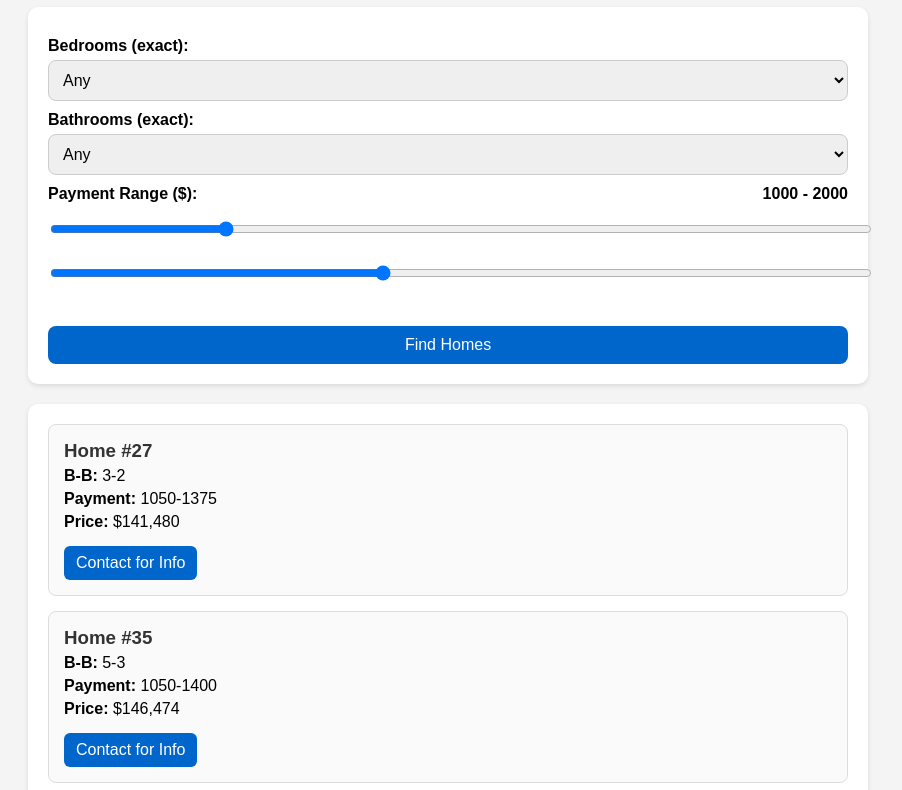
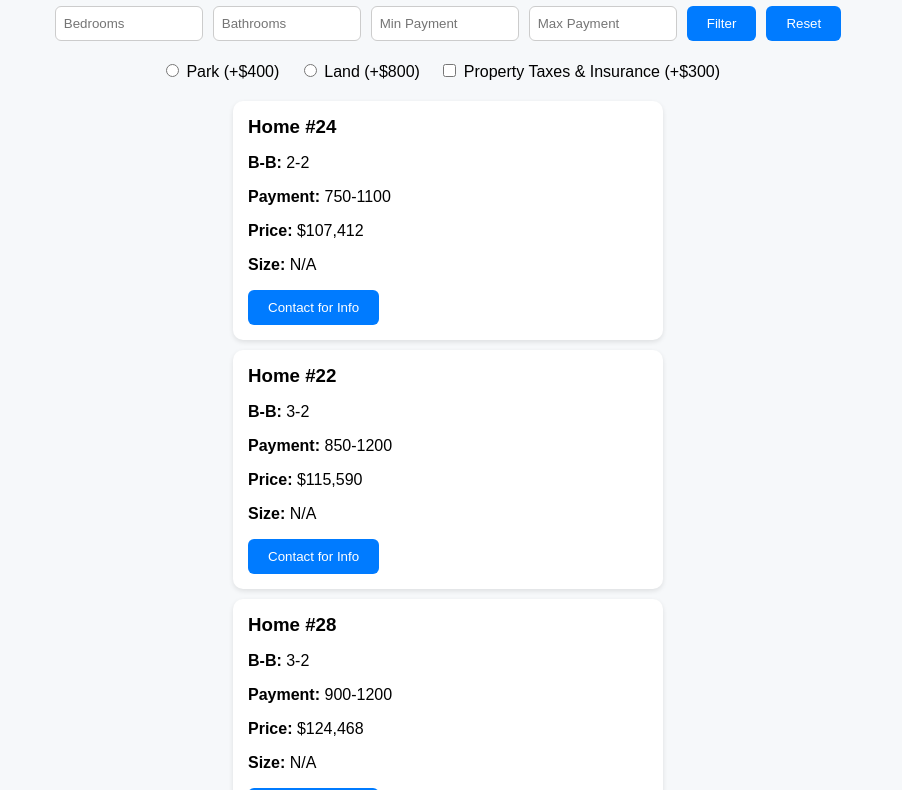
Before and after one commit to FiestaHomes/home-selector, a plain HTML site: page index.html in a window 1280 px wide. Shown: the part 94-884 px from the top of the page, without its empty margins (192-1094 px from the left). Drawn offline with Linux system fonts and the light colour scheme.

Commit message:
Update index.html

```diff
--- a/index.html
+++ b/index.html
@@ -3,61 +3,81 @@
 <head>
   <meta charset="UTF-8">
   <meta name="viewport" content="width=device-width, initial-scale=1.0">
-<title>Fiesta Homes Selector</title>
+  <title>Fiesta Homes Finder</title>
   <style>
-body { font-family: Arial, sans-serif; background: #f4f4f4; margin:0; padding:20px; }
-h1 { text-align: center; color: #2b2b2b; }
-.filter-section, .results { background: white; border-radius: 10px; padding: 20px; box-shadow: 0 2px 5px rgba(0,0,0,0.1); max-width: 800px; margin: 20px auto; }
-label { display: block; margin: 10px 0 5px; font-weight: bold; }
-select, input, button { width: 100%; padding: 10px; border-radius: 8px; border: 1px solid #ccc; font-size:16px; }
-button { background: #0066cc; color:white; border:none; cursor:pointer; margin-top: 15px; }
-button:hover { background: #004c99; }
-.home-card { background: #fafafa; border-radius: 8px; padding: 15px; margin-bottom: 15px; border: 1px solid #ddd; }
-.home-card h3 { margin: 0; color: #333; }
-.home-card p { margin: 5px 0; }
-.contact-btn { display:inline-block; margin-top:10px; padding:8px 12px; background:#0066cc; color:white; border-radius:6px; text-decoration:none; }
-.contact-btn:hover { background:#004c99; }
-.slider-container { margin-bottom: 15px; }
-.slider-label { display:flex; justify-content:space-between; }
+    body {
+      font-family: Arial, sans-serif;
+      background: #f6f8fa;
+      margin: 0;
+      padding: 20px;
+    }
+    h1 {
+      text-align: center;
+    }
+    .filters {
+      display: flex;
+      flex-wrap: wrap;
+      gap: 10px;
+      justify-content: center;
+      margin-bottom: 20px;
+    }
+    input[type="number"] {
+      padding: 8px;
+      border: 1px solid #ccc;
+      border-radius: 6px;
+      width: 130px;
+    }
+    button {
+      padding: 10px 20px;
+      background: #007bff;
+      color: white;
+      border: none;
+      border-radius: 6px;
+      cursor: pointer;
+    }
+    button:hover {
+      background: #0056b3;
+    }
+    .home-card {
+      background: white;
+      border-radius: 10px;
+      padding: 15px;
+      box-shadow: 0 2px 5px rgba(0,0,0,0.1);
+      margin-bottom: 10px;
+      max-width: 400px;
+      margin: 10px auto;
+    }
+    .home-card h3 {
+      margin: 0 0 5px;
+    }
+    .checkboxes {
+      text-align: center;
+      margin-bottom: 20px;
+    }
+    .checkboxes label {
+      margin-right: 15px;
+    }
   </style>
 </head>
 <body>
+  <h1>Fiesta Homes Finder</h1>
 
-<h1>🏡 Fiesta Homes Selector</h1>
-
-<div class="filter-section">
-<label>Bedrooms (exact):</label>
-<select id="bedrooms">
-<option value="">Any</option>
-<option value="2">2</option>
-<option value="3">3</option>
-<option value="4">4</option>
-<option value="5">5</option>
-</select>
-
-<label>Bathrooms (exact):</label>
-<select id="bathrooms">
-<option value="">Any</option>
-<option value="1">1</option>
-<option value="2">2</option>
-<option value="3">3</option>
-</select>
-
-<div class="slider-container">
-  <label class="slider-label">
-    <span>Payment Range ($):</span>
-    <span id="payment-display">1000 - 2000</span>
-  </label>
-  <input type="range" id="payment-min" min="0" max="5000" value="1000" step="50">
-  <input type="range" id="payment-max" min="0" max="5000" value="2000" step="50">
+  <div class="filters">
+    <input type="number" id="bedrooms" placeholder="Bedrooms">
+    <input type="number" id="bathrooms" placeholder="Bathrooms">
+    <input type="number" id="minPayment" placeholder="Min Payment">
+    <input type="number" id="maxPayment" placeholder="Max Payment">
+    <button onclick="filterHomes()">Filter</button>
+    <button onclick="resetFilters()">Reset</button>
   </div>
 
-<button onclick="filterHomes()">Find Homes</button>
+  <div class="checkboxes">
+    <label><input type="radio" name="placement" id="park" value="400" onchange="filterHomes()"> Park (+$400)</label>
+    <label><input type="radio" name="placement" id="land" value="800" onchange="filterHomes()"> Land (+$800)</label>
+    <label><input type="checkbox" id="taxes" value="300" onchange="filterHomes()"> Property Taxes & Insurance (+$300)</label>
   </div>
 
-<div class="results" id="results">
-<p>Use the filters above to see matching homes.</p>
-</div>
+  <div id="results"></div>
 
   <script>
     let homes = [];
@@ -67,71 +87,73 @@ fetch('homes.json')
       .then(response => response.json())
       .then(data => {
         homes = data;
-    filterHomes(); // Show all homes initially
+        displayHomes(homes);
       })
-  .catch(err => console.error("Error loading homes.json:", err));
-
-// Slider display update
-const paymentMin = document.getElementById("payment-min");
-const paymentMax = document.getElementById("payment-max");
-const paymentDisplay = document.getElementById("payment-display");
-
-function updatePaymentDisplay() {
-  let minVal = parseInt(paymentMin.value);
-  let maxVal = parseInt(paymentMax.value);
-  if(minVal > maxVal) [minVal, maxVal] = [maxVal, minVal];
-  paymentDisplay.textContent = `${minVal} - ${maxVal}`;
-}
-
-paymentMin.addEventListener("input", updatePaymentDisplay);
-paymentMax.addEventListener("input", updatePaymentDisplay);
+      .catch(error => console.error('Error loading homes:', error));
 
     function filterHomes() {
-  const beds = document.getElementById("bedrooms").value;
-  const baths = document.getElementById("bathrooms").value;
-  let minPayment = parseInt(paymentMin.value);
-  let maxPayment = parseInt(paymentMax.value);
-  if(minPayment > maxPayment) [minPayment, maxPayment] = [maxPayment, minPayment];
+      const beds = parseInt(document.getElementById('bedrooms').value) || null;
+      const baths = parseInt(document.getElementById('bathrooms').value) || null;
+      let minPayment = parseInt(document.getElementById('minPayment').value) || 0;
+      let maxPayment = parseInt(document.getElementById('maxPayment').value) || Infinity;
+
+      // Add-ons
+      const parkAdd = document.getElementById('park').checked ? 400 : 0;
+      const landAdd = document.getElementById('land').checked ? 800 : 0;
+      const taxesAdd = document.getElementById('taxes').checked ? 300 : 0;
+
+      minPayment += parkAdd + landAdd + taxesAdd;
+      maxPayment += parkAdd + landAdd + taxesAdd;
 
       const filtered = homes.filter(h => {
-    // Bedrooms filter (exact)
-    let matchBeds = !beds || h.bedrooms === parseInt(beds);
-    // Bathrooms filter (exact)
-    let matchBaths = !baths || h.bathrooms === parseInt(baths);
+        const matchBeds = !beds || h.bedrooms === beds;
+        const matchBaths = !baths || h.bathrooms === baths;
 
-    // STRICT Payment filter: home must be fully within the selected range
-    const [homeMin, homeMax] = h.payment.split("-").map(x => parseInt(x.replace(/[$,]/g,'').trim()));
-    let matchPayment = homeMin >= minPayment && homeMax <= maxPayment;
+        const [homeMin, homeMax] = h.payment.split('-').map(x => parseInt(x.trim()));
+        const matchPayment = homeMin >= minPayment && homeMax <= maxPayment;
 
         return matchBeds && matchBaths && matchPayment;
       });
 
-  filtered.sort((a,b)=>a.price-b.price);
+      displayHomes(filtered);
+    }
 
-  const resultsDiv = document.getElementById("results");
-  resultsDiv.innerHTML = "";
+    function displayHomes(list) {
+      const results = document.getElementById('results');
+      results.innerHTML = '';
 
-  if(filtered.length === 0){
-    resultsDiv.innerHTML = "<p>No homes found. Try adjusting your filters.</p>";
+      if (list.length === 0) {
+        results.innerHTML = '<p>No homes found within the specified range.</p>';
         return;
       }
 
-  filtered.forEach(h => {
-    const card = document.createElement("div");
-    card.className = "home-card";
-    card.innerHTML = `
+      list.sort((a, b) => a.price - b.price);
+
+      list.forEach(h => {
+        const div = document.createElement('div');
+        div.classList.add('home-card');
+        div.innerHTML = `
           <h3>Home #${h.number}</h3>
           <p><strong>B-B:</strong> ${h.bedrooms}-${h.bathrooms}</p>
           <p><strong>Payment:</strong> ${h.payment}</p>
           <p><strong>Price:</strong> $${h.price.toLocaleString()}</p>
-      <a href="tel:4322257519" class="contact-btn">Contact for Info</a>
+          <p><strong>Size:</strong> ${h.size || 'N/A'}</p>
+          <button onclick="alert('Contact Fiesta Homes for info on Home #${h.number}')">Contact for Info</button>
         `;
-    resultsDiv.appendChild(card);
+        results.appendChild(div);
       });
     }
 
-updatePaymentDisplay();
+    function resetFilters() {
+      document.getElementById('bedrooms').value = '';
+      document.getElementById('bathrooms').value = '';
+      document.getElementById('minPayment').value = '';
+      document.getElementById('maxPayment').value = '';
+      document.getElementById('park').checked = false;
+      document.getElementById('land').checked = false;
+      document.getElementById('taxes').checked = false;
+      displayHomes(homes);
+    }
   </script>
-
 </body>
 </html>
```
Lines whose indentation alone changed are shown as unchanged.
